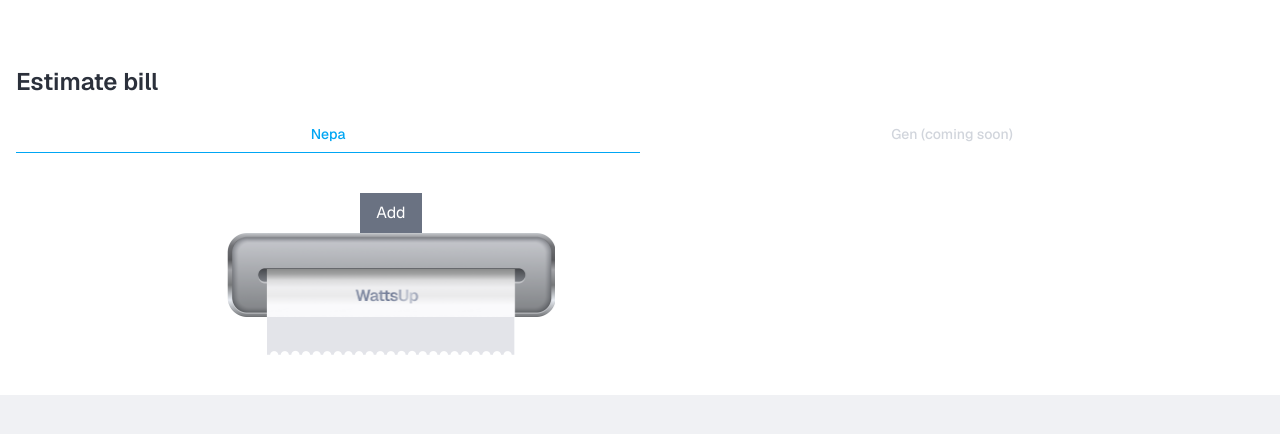
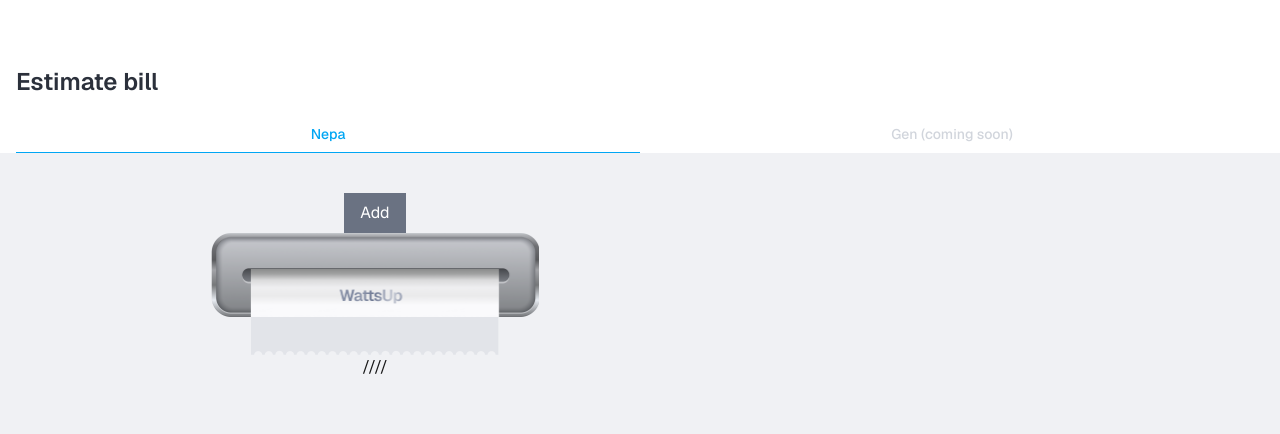
Before and after one commit to Paulelitee/wattsup, a Next.js app: page / in a window 1280 px wide. Shown: the top 434 px of the page. Built offline with nearby package versions, Linux system fonts and the light colour scheme.

Commit message:
starter commits, working with receipt

```diff
--- /dev/null
+++ b/app/components/Receipt.tsx
@@ -0,0 +1,24 @@
+"use client"
+
+import Image from "next/image"
+import receiptTop from '../../public/assets/images/receipt-printer-top.png'
+import receiptBottom from '../../public/assets/images/receipt-bottom.png'
+
+const items = ['']
+
+export default function Receipt() {
+
+    return <div className='receipt-printer-wrapper'>
+    <button className='bg-gray-500 text-white px-4 py-2'>Add</button>
+      <div className='receipt-printer'>
+        <Image src = {receiptTop} alt = "receipt image"/>
+      </div>
+      <div className='receipt-details'>
+       { items.map((item, id) => <p key = {id} className='text-gray-700'>{item}</p>
+        )}
+      </div>
+      <div className='receipt-bottom-wrapper'>
+        <Image src = {receiptBottom} alt = "receipt image"/>
+      </div>////
+    </div>
+}
--- a/app/page.tsx
+++ b/app/page.tsx
@@ -1,13 +1,9 @@
 "use client"
 
-import Image from 'next/image'
-import receiptTop from '../public/assets/images/receipt-printer-top.png'
-import receiptBottom from '../public/assets/images/receipt-bottom.jpg'
-
+import Receipt from "./components/Receipt"
 
 function App() {
 
-  const  items = ['']
 
   return (
     <main>
@@ -21,20 +17,9 @@ function App() {
               Gen (coming soon)
             </div>
            </div>
-           <div className='receipt-printer-wrapper'>
-            <button className='bg-gray-500 text-white px-4 py-2'>Add</button>
-              <div className='receipt-printer'>
-                <Image src = {receiptTop} alt = "receipt image"/>
-              </div>
-              <div className='receipt-details'>
-               { items.map((item, id) => <p key = {id} className='text-gray-700'>{item}</p>
-                )}
-              </div>
-              <div className='receipt-bottom-wrapper bg-red-500'>
-                <Image src = {receiptBottom} alt = "receipt image"/>
-              </div>
-            </div>
        </div>
+
+       <Receipt />
       </main>
   )
 }
```
Also changed, not shown: public/assets/images/receipt-bottom.jpg (deleted), public/assets/images/receipt-bottom.png (added).
